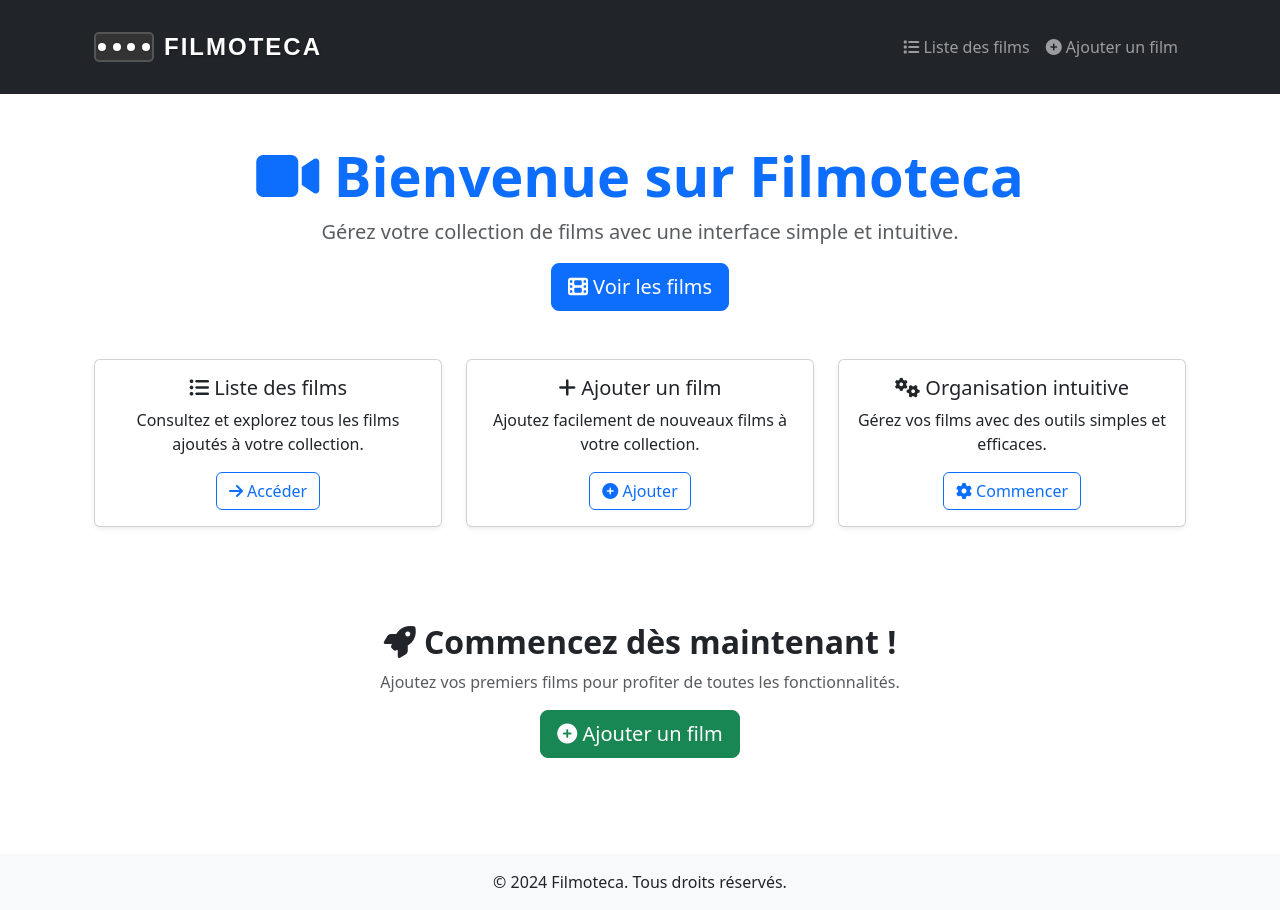
After one commit to sarahlakrouz/filmo, a PHP site: template src/views/homepage.html.twig in a window 1280 px wide. The commit adds this page. Run offline with PHP 8.4, Linux system fonts and the light colour scheme; the template is opened without the code that fills it, so the values that code supplies are empty; some libraries are stand-ins or nearby versions.

Commit message:
Update Docker conf and homepage/list films

```diff
--- /dev/null
+++ b/public/css/style.css
@@ -0,0 +1,35 @@
+.filmoteca-logo {
+    display: flex;
+    align-items: center;
+    font-family: 'Arial', sans-serif;
+    gap: 10px;
+}
+
+.film-strip {
+    display: flex;
+    align-items: center;
+    justify-content: space-between;
+    width: 60px;
+    height: 30px;
+    background: #333;
+    border: 2px solid #555;
+    border-radius: 5px;
+    padding: 2px;
+    position: relative;
+}
+
+.strip-hole {
+    width: 8px;
+    height: 8px;
+    background: #fff;
+    border-radius: 50%;
+    box-shadow: 0 0 2px rgba(0, 0, 0, 0.5);
+}
+
+.logo-text {
+    font-size: 1.5rem;
+    font-weight: bold;
+    text-transform: uppercase;
+    letter-spacing: 2px;
+    text-shadow: 1px 1px 2px rgba(0, 0, 0, 0.3);
+}
--- a/src/Entity/Film.php
+++ b/src/Entity/Film.php
@@ -12,8 +12,8 @@ class Film
     private string $type;
     private ?string $synopsis = null;
     private ?string $director = null;
+    private \DateTime $createdAt;
     private ?\DateTime $deletedAt = null;
-    private \DateTime $createdAt;
     private ?\DateTime $updatedAt = null;
 
     public function getId(): int
--- a/src/views/base.html.twig
+++ b/src/views/base.html.twig
@@ -5,30 +5,13 @@
     <meta name="viewport" content="width=device-width, initial-scale=1.0">
     <title>{% block title %}Filmoteca{% endblock %}</title>
     <link href="https://cdn.jsdelivr.net/npm/bootstrap@5.3.3/dist/css/bootstrap.min.css" rel="stylesheet" integrity="sha384-QWTKZyjpPEjISv5WaRU9OFeRpok6YctnYmDr5pNlyT2bRjXh0JMhjY6hW+ALEwIH" crossorigin="anonymous">
+    <link href="/css/style.css" rel="stylesheet">
     {% block stylesheets %}{% endblock %}
 </head>
 <body>
     <header class="bg-dark text-white py-3">
         <div class="container">
-            <nav class="navbar navbar-expand-lg navbar-dark">
-                <div class="container-fluid">
-                    <a class="navbar-brand" href="/">Filmoteca</a>
-                    <button class="navbar-toggler" type="button" data-bs-toggle="collapse" data-bs-target="#navbarNav" aria-controls="navbarNav" aria-expanded="false" aria-label="Toggle navigation">
-                        <span class="navbar-toggler-icon"></span>
-                    </button>
-                    <div class="collapse navbar-collapse" id="navbarNav">
-                        <ul class="navbar-nav">
-                            <li class="nav-item">
-                                <a class="nav-link" href="/films/list">Liste des films</a>
-                            </li>
-                            <li class="nav-item">
-                                <a class="nav-link" href="/films/add">Ajouter un film</a>
-                            </li>
-                        </ul>
-                    </div>
-                </div>
-            </nav>
-            {% block header %}{% endblock %}
+            {% include 'fragments/navigation.html.twig' %}
         </div>
     </header>
 
@@ -39,10 +22,10 @@
     <footer class="bg-light text-center py-3 mt-auto">
         <div class="container">
             <p class="mb-0">&copy; {{ "now"|date("Y") }} Filmoteca. Tous droits réservés.</p>
-            {% block footer %}{% endblock %}
         </div>
     </footer>
 
+    <script src="https://kit.fontawesome.com/1497a6bbb1.js" crossorigin="anonymous"></script>
     <script src="https://cdn.jsdelivr.net/npm/bootstrap@5.3.3/dist/js/bootstrap.bundle.min.js" integrity="sha384-YvpcrYf0tY3lHB60NNkmXc5s9fDVZLESaAA55NDzOxhy9GkcIdslK1eN7N6jIeHz" crossorigin="anonymous"></script>
     {% block javascripts %}{% endblock %}
 </body>
--- /dev/null
+++ b/src/views/fragments/navigation.html.twig
@@ -0,0 +1,34 @@
+<nav class="navbar navbar-expand-lg navbar-dark">
+	<div class="container-fluid">
+		<a class="navbar-brand" href="/">
+			<div class="filmoteca-logo">
+				<div class="film-strip">
+					<div class="strip-hole"></div>
+					<div class="strip-hole"></div>
+					<div class="strip-hole"></div>
+					<div class="strip-hole"></div>
+				</div>
+				<div class="logo-text">Filmoteca</div>
+			</div>
+		</a>
+		<button class="navbar-toggler" type="button" data-bs-toggle="collapse" data-bs-target="#navbarNav" aria-controls="navbarNav" aria-expanded="false" aria-label="Toggle navigation">
+			<span class="navbar-toggler-icon"></span>
+		</button>
+		<div class="collapse navbar-collapse" id="navbarNav">
+			<ul class="navbar-nav ms-auto">
+				<li class="nav-item">
+					<a class="nav-link" href="/film/list">
+						<i class="fas fa-list"></i>
+						Liste des films
+					</a>
+				</li>
+				<li class="nav-item">
+					<a class="nav-link" href="/film/create">
+						<i class="fas fa-plus-circle"></i>
+						Ajouter un film
+					</a>
+				</li>
+			</ul>
+		</div>
+	</div>
+</nav>
--- /dev/null
+++ b/src/views/homepage.html.twig
@@ -0,0 +1,81 @@
+{% extends 'base.html.twig' %}
+
+{% block title %}Bienvenue sur Filmoteca{% endblock %}
+
+{% block content %}
+<div class="container my-5">
+    <!-- Hero Section -->
+    <section class="text-center mb-5">
+        <h1 class="display-4 fw-bold text-primary">
+            <i class="fas fa-video"></i> Bienvenue sur Filmoteca
+        </h1>
+        <p class="lead text-muted">
+            Gérez votre collection de films avec une interface simple et intuitive.
+        </p>
+        <a href="/film/list" class="btn btn-primary btn-lg">
+            <i class="fas fa-film"></i> Voir les films
+        </a>
+    </section>
+
+    <!-- Features Section -->
+    <section class="row text-center mb-5">
+        <div class="col-md-4">
+            <div class="card shadow-sm">
+                <div class="card-body">
+                    <h5 class="card-title">
+                        <i class="fas fa-list-ul"></i> Liste des films
+                    </h5>
+                    <p class="card-text">
+                        Consultez et explorez tous les films ajoutés à votre collection.
+                    </p>
+                    <a href="/film/list" class="btn btn-outline-primary">
+                        <i class="fas fa-arrow-right"></i> Accéder
+                    </a>
+                </div>
+            </div>
+        </div>
+        <div class="col-md-4">
+            <div class="card shadow-sm">
+                <div class="card-body">
+                    <h5 class="card-title">
+                        <i class="fas fa-plus"></i> Ajouter un film
+                    </h5>
+                    <p class="card-text">
+                        Ajoutez facilement de nouveaux films à votre collection.
+                    </p>
+                    <a href="/film/create" class="btn btn-outline-primary">
+                        <i class="fas fa-plus-circle"></i> Ajouter
+                    </a>
+                </div>
+            </div>
+        </div>
+        <div class="col-md-4">
+            <div class="card shadow-sm">
+                <div class="card-body">
+                    <h5 class="card-title">
+                        <i class="fas fa-cogs"></i> Organisation intuitive
+                    </h5>
+                    <p class="card-text">
+                        Gérez vos films avec des outils simples et efficaces.
+                    </p>
+                    <a href="/film/list" class="btn btn-outline-primary">
+                        <i class="fas fa-cog"></i> Commencer
+                    </a>
+                </div>
+            </div>
+        </div>
+    </section>
+
+    <!-- Call to Action -->
+    <section class="text-center py-5">
+
+        <h2 class="fw-bold">
+            <i class="fas fa-rocket"></i> Commencez dès maintenant !
+        </h2>
+        <p class="text-muted">Ajoutez vos premiers films pour profiter de toutes les fonctionnalités.</p>
+        <a href="/film/create" class="btn btn-success btn-lg">
+            <i class="fas fa-plus-circle"></i> Ajouter un film
+        </a>
+    </section>
+</div>
+{% endblock %}
```
Also changed, not shown: src/Controller/HomeController.php (added, +25 -0 lines), src/Core/Router.php (+6 -3 lines), src/views/film/list.html.twig (+5 -3 lines), src/views/homepage.html (deleted, +0 -20 lines), public/.htaccess, 3 other files.
